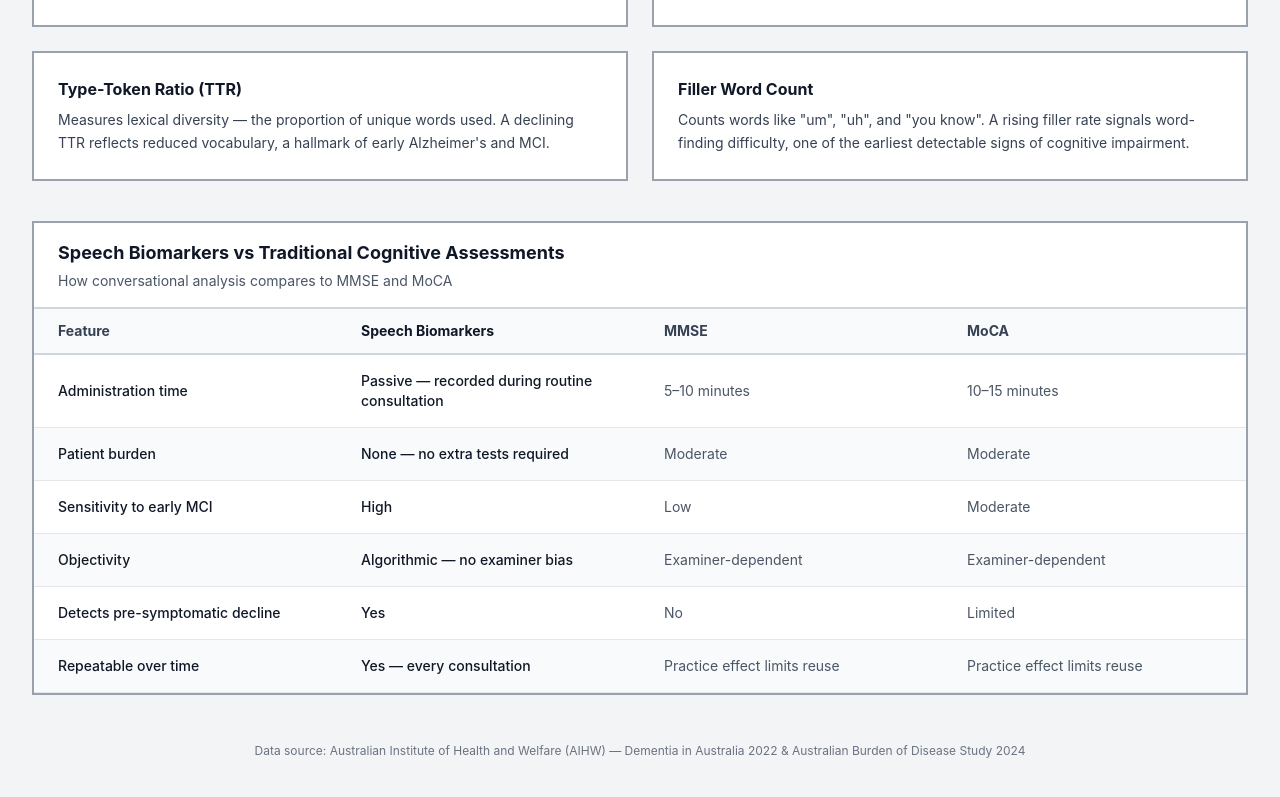
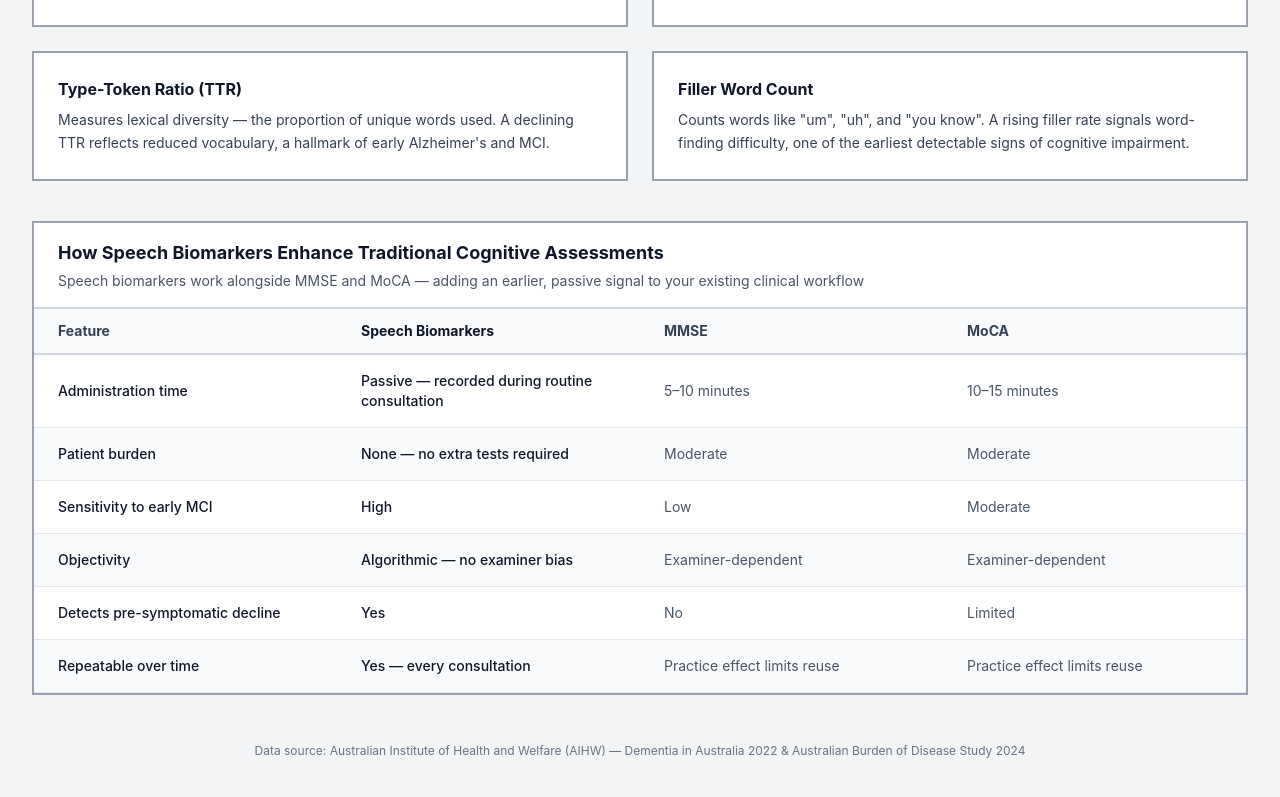
Before and after one commit to MustangWu/Cognitrack, a React (Vite) app: page /dashboard in a window 1280 px wide. Shown: the part 1651-2448 px from the top of the page. Built offline with nearby package versions, Linux system fonts and the light colour scheme.

Commit message:
Reframe biomarkers section: enhance rather than replace assessments

```diff
--- a/src/app/pages/Dashboard.tsx
+++ b/src/app/pages/Dashboard.tsx
@@ -295,10 +295,10 @@ export function Dashboard() {
           <div className="bg-white border-2 border-gray-400">
             <div className="px-6 py-4 border-b-2 border-gray-300">
               <h3 className="text-lg font-bold text-gray-900">
-                Speech Biomarkers vs Traditional Cognitive Assessments
+                How Speech Biomarkers Enhance Traditional Cognitive Assessments
               </h3>
               <p className="text-sm text-gray-600 mt-1">
-                How conversational analysis compares to MMSE and MoCA
+                Speech biomarkers work alongside MMSE and MoCA — adding an earlier, passive signal to your existing clinical workflow
               </p>
             </div>
             <div className="overflow-x-auto">
```
